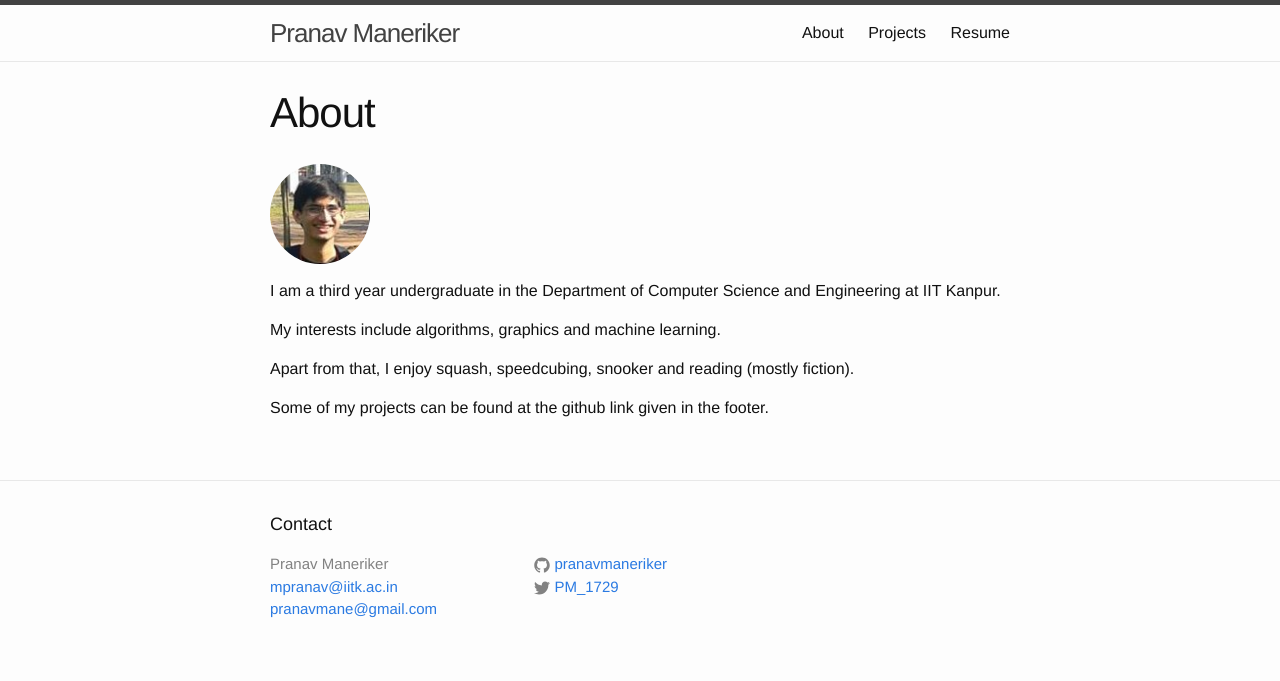
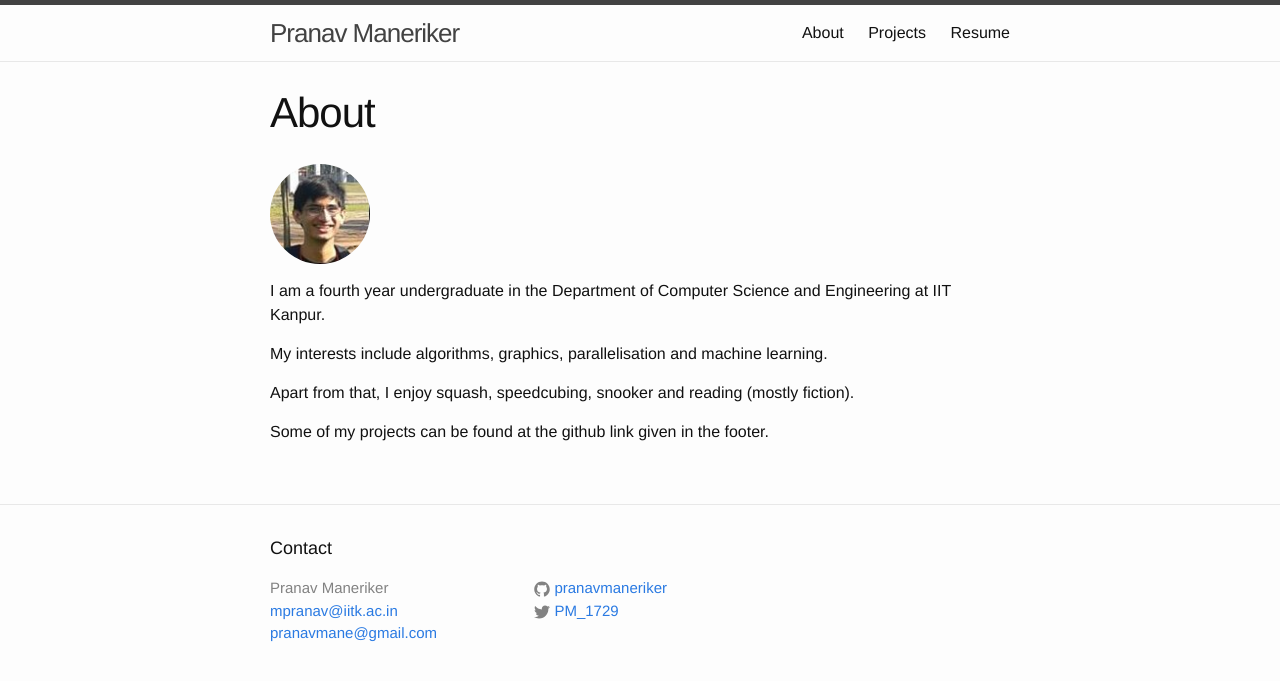
Before and after one commit to pranavmaneriker/pranavmaneriker.github.io, a Jekyll site: the page built from about.md, in a window 1280 px wide. Shown: the top 681 px of the page. Built offline with Jekyll 4.4.1, drawn with Linux system fonts in a browser that asks for light colours.

Commit message:
resume, about update

```diff
--- a/about.md
+++ b/about.md
@@ -6,9 +6,9 @@ permalink: /about/
 
 ![Me][Photo]{: .circle-image}
 
-I am a third year undergraduate in the Department of Computer Science and Engineering at IIT Kanpur.
+I am a fourth year undergraduate in the Department of Computer Science and Engineering at IIT Kanpur.
 
-My interests include algorithms, graphics and machine learning.
+My interests include algorithms, graphics, parallelisation and machine learning.
 
 Apart from that, I enjoy squash, speedcubing, snooker and reading (mostly fiction).
 
```
Also changed, not shown: _posts/2015-04-10-friendreq-hider.markdown (added, +7 -0 lines), resume.md (+1 -1 lines), 1 other file.
